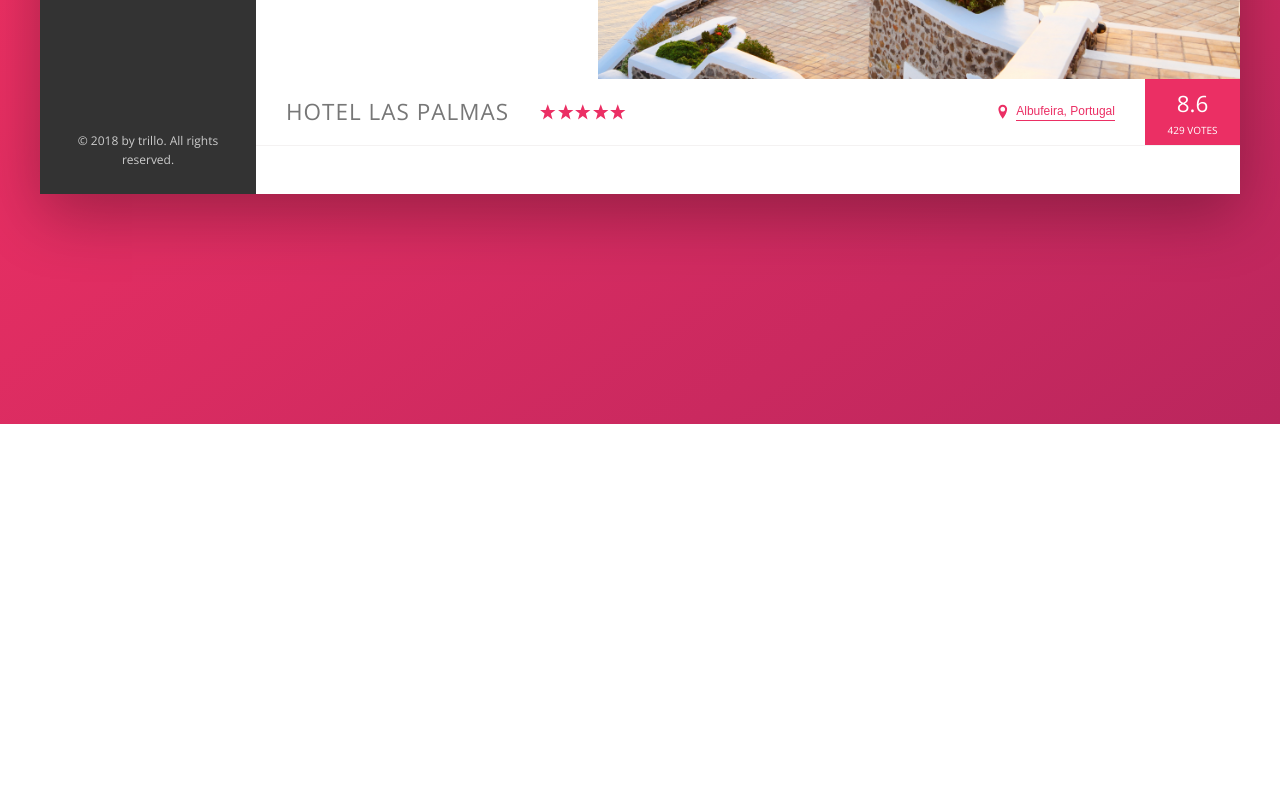
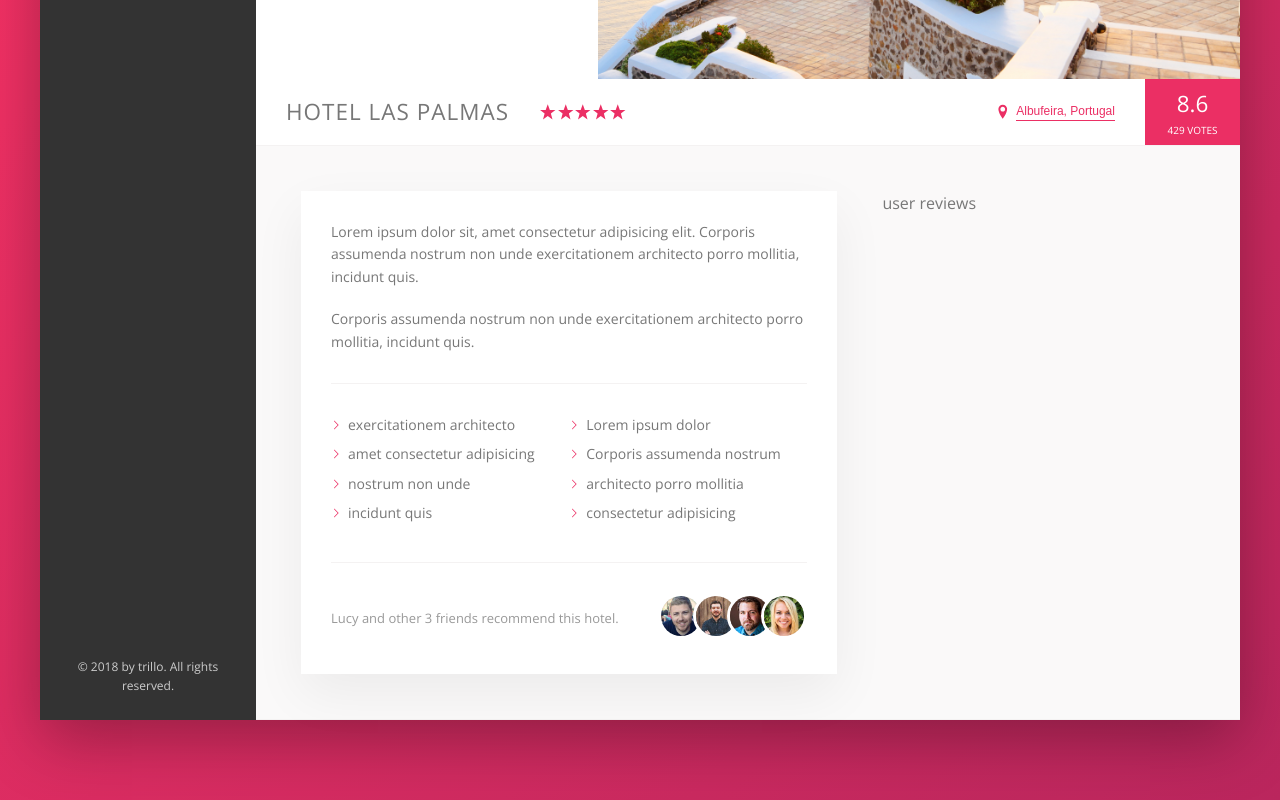
Before and after one commit to amr-adel/trello, a website: page index.html in a window 1280 px wide. Shown: the part 456-1256 px from the top of the page. Before the commit the page ends 880 px from the top, so only its background shows below. Drawn offline with nearby package versions, Linux system fonts and the light colour scheme.

Commit message:
Description section

```diff
--- a/index.html
+++ b/index.html
@@ -137,6 +137,46 @@
                         <div class="overview__rating-count">429 votes</div>
                     </div>
                 </div>
+
+                <div class="detail">
+                    <div class="description">
+                        <p class="paragraph">
+                            Lorem ipsum dolor sit, amet consectetur adipisicing elit. Corporis assumenda nostrum non unde exercitationem architecto porro mollitia, incidunt quis.
+                        </p>
+                        <p class="paragraph">
+                            Corporis assumenda nostrum non unde exercitationem architecto porro
+                            mollitia, incidunt quis.
+                        </p>
+
+                        <ul class="list">
+                            <li class="list__item">exercitationem architecto</li>
+                            <li class="list__item">Lorem ipsum dolor</li>
+                            <li class="list__item">amet consectetur adipisicing</li>
+                            <li class="list__item">Corporis assumenda nostrum</li>
+                            <li class="list__item">nostrum non unde</li>
+                            <li class="list__item">architecto porro mollitia</li>
+                            <li class="list__item">incidunt quis</li>
+                            <li class="list__item">consectetur adipisicing</li>
+                        </ul>
+
+                        <div class="recommend">
+                            <div class="recommend__count">
+                                Lucy and other 3 friends recommend this hotel.
+                            </div>
+
+                            <div class="recommend__friends">
+                                <img src="img/user-3.jpg" alt="Friend 1" class="recommend__photo">
+                                <img src="img/user-4.jpg" alt="Friend 2" class="recommend__photo">
+                                <img src="img/user-5.jpg" alt="Friend 3" class="recommend__photo">
+                                <img src="img/user-6.jpg" alt="Friend 4" class="recommend__photo">
+                            </div>
+                        </div>
+                    </div>
+
+                    <div class="user-reviews">
+                        user reviews
+                    </div>
+                </div>
             </main>
         </div>
     </div>
--- a/sass/_base.scss
+++ b/sass/_base.scss
@@ -13,6 +13,9 @@
     --color-grey-dark-3: #999;
 
     --shadow-dark: 0 2rem 6rem rgba(0, 0, 0, .3);
+    --shadow-light: 0 2rem 5rem rgba(0, 0, 0, .06);
+
+    --line: 1px solid var(--color-grey-light-2);
 }
 
 * {
@@ -33,6 +36,7 @@ html {
 
 body {
     font-family: 'Open Sans', sans-serif;
+    font-size: 1.6rem;
     line-height: 1.6;
     font-weight: 400;
     color: var(--color-grey-dark-2);
--- a/sass/_components.scss
+++ b/sass/_components.scss
@@ -198,7 +198,7 @@
 .overview {
     display: flex;
     align-items: center;
-    border-bottom: 1px solid var(--color-grey-light-2);
+    border-bottom: var(--line);
 
     &__heading {
         font-size: 2.25rem;
@@ -272,3 +272,62 @@
         outline: none;
     }
 }
+
+/* DESCRIPTION ================================================================================ */
+
+.paragraph:not(:last-of-type) {
+    margin-bottom: 2rem;
+}
+
+.list {
+    list-style: none;
+    display: flex;
+    flex-wrap: wrap;
+    margin: 3rem 0;
+    padding: 3rem 0;
+    border-bottom: var(--line);
+    border-top: var(--line);
+
+    &__item {
+        flex: 0 0 50%;
+        margin-bottom: 0.7rem;
+    }
+
+    &__item::before {
+        content: '';
+        display: inline-block;
+        height: 1rem;
+        width: 1rem;
+        margin-right: 0.7rem;
+        background-color: var(--color-primary);
+        -webkit-mask-image: url(../img/chevron-thin-right.svg);
+        -webkit-mask-size: cover;
+        mask-image: url(../img/chevron-thin-right.svg);
+        mask-size: cover;
+    }
+}
+
+.recommend {
+    display: flex;
+    align-items: center;
+    font-size: 1.3rem;
+    color: var(--color-grey-dark-3);
+
+    &__count {
+        margin-right: auto;
+    }
+
+    &__photo {
+        box-sizing: content-box;
+        border: 3px solid #fff;
+        width: 4rem;
+        height: 4rem;
+        border-radius: 50%;
+
+        &:not(:last-child) {
+            margin-right: -1.5rem;
+        }
+    }
+}
+
+/* REVIEWS ================================================================================ */
--- a/sass/_layout.scss
+++ b/sass/_layout.scss
@@ -11,7 +11,7 @@
     font-size: 1.4rem;
     height: 7rem;
     background-color: #fff;
-    border-bottom: 1px solid var(--color-grey-light-2);
+    border-bottom: var(--line);
 
     display: flex;
     justify-content: space-between;
@@ -37,3 +37,23 @@
 
     flex: 1;
 }
+
+.detail {
+    display: flex;
+    border-bottom: var(--line);
+    padding: 4.5rem;
+    background-color: var(--color-grey-light-1);
+}
+
+.description {
+    font-size: 1.4rem;
+    flex: 0 0 60%;
+    background-color: #fff;
+    margin-right: 4.5rem;
+    padding: 3rem;
+    box-shadow: var(--shadow-light);
+}
+
+.user-reviews {
+    flex: 1;
+}
```
Also changed, not shown: css/style.css.
